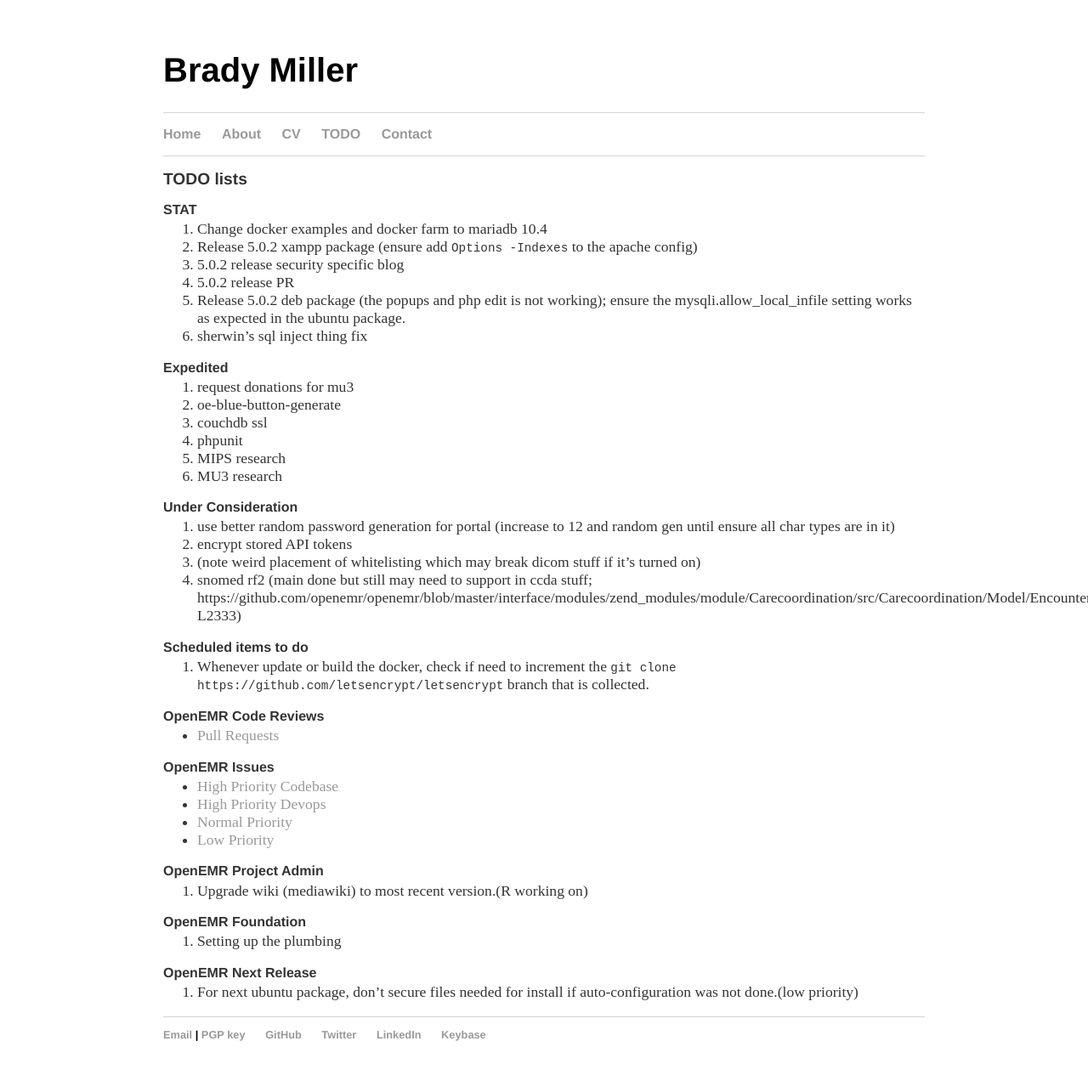
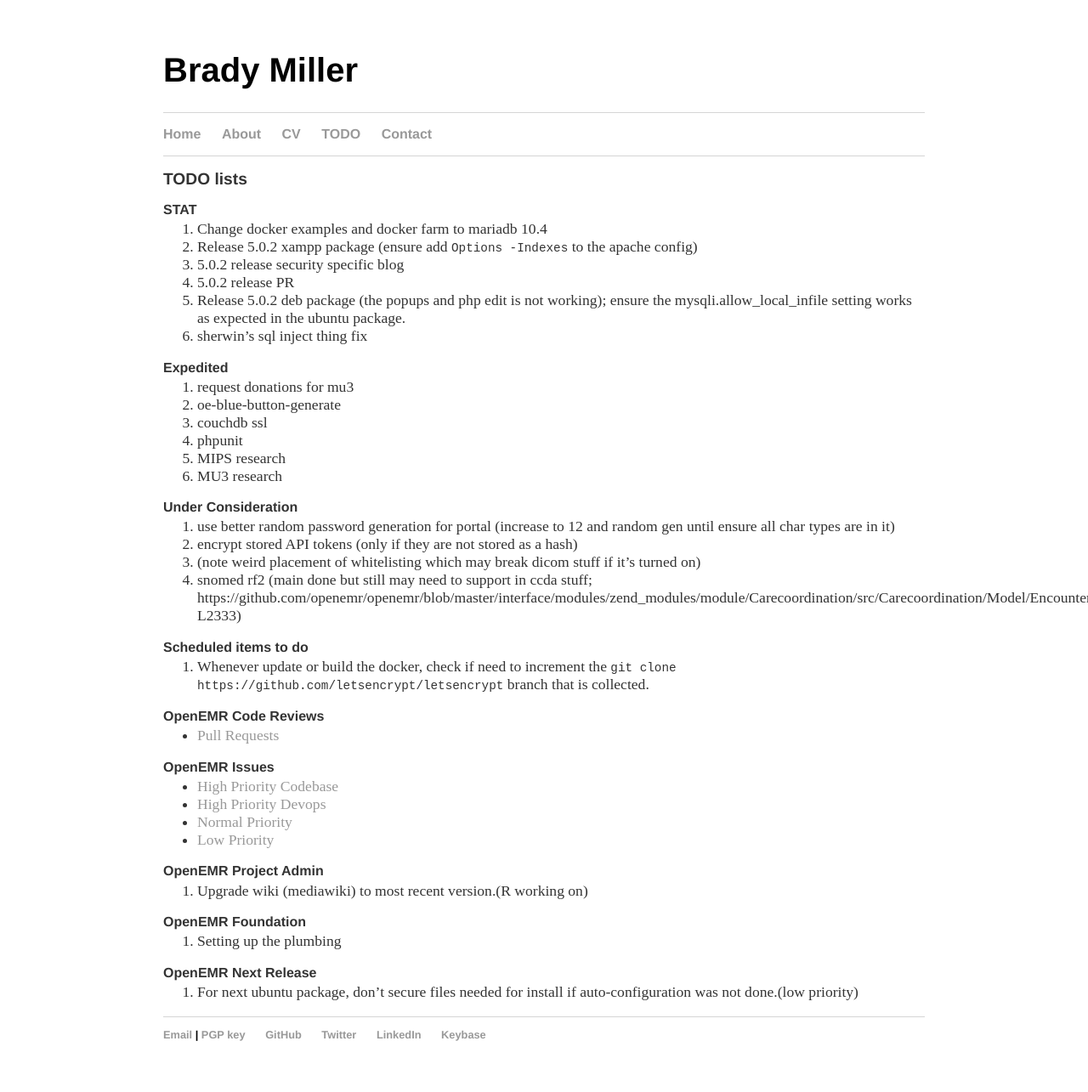
Before and after one commit to bradymiller/bradymiller.github.io, a Jekyll site: the page built from todo/index.md, in a window 1280 px wide. Shown: the whole page at 85% size. Built offline with Jekyll 4.4.1, drawn with Linux system fonts in a browser that asks for light colours; our own code applies the rules of GitHub Pages for plain Markdown files.

Commit message:
Update index.md

```diff
--- a/todo/index.md
+++ b/todo/index.md
@@ -21,7 +21,7 @@
 
 ### Under Consideration
 1. use better random password generation for portal (increase to 12 and random gen until ensure all char types are in it)
-1. encrypt stored API tokens
+1. encrypt stored API tokens (only if they are not stored as a hash)
 1. (note weird placement of whitelisting which may break dicom stuff if it's turned on)
 1. snomed rf2 (main done but still may need to support in ccda stuff; https://github.com/openemr/openemr/blob/master/interface/modules/zend_modules/module/Carecoordination/src/Carecoordination/Model/EncounterccdadispatchTable.php#L2316-L2333)
 
```
